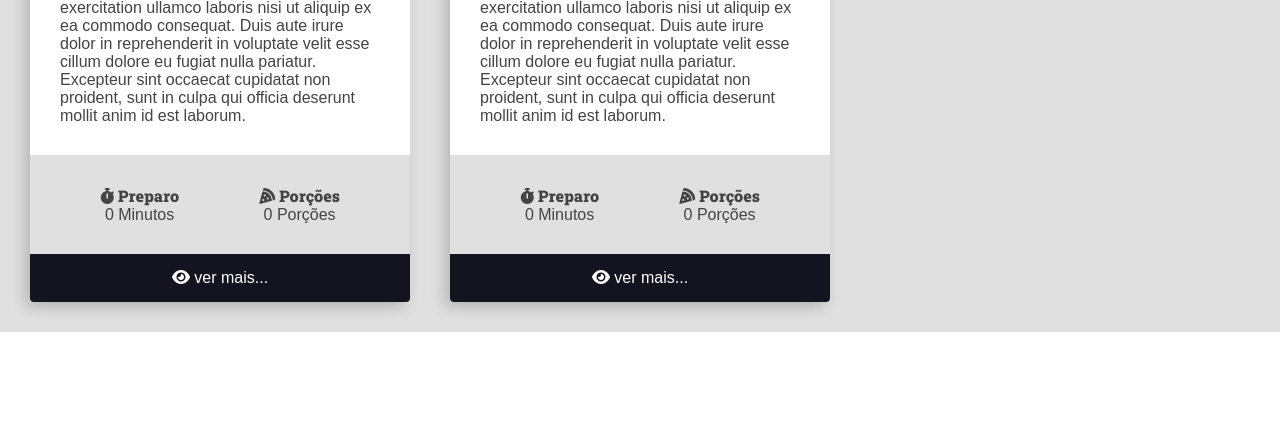
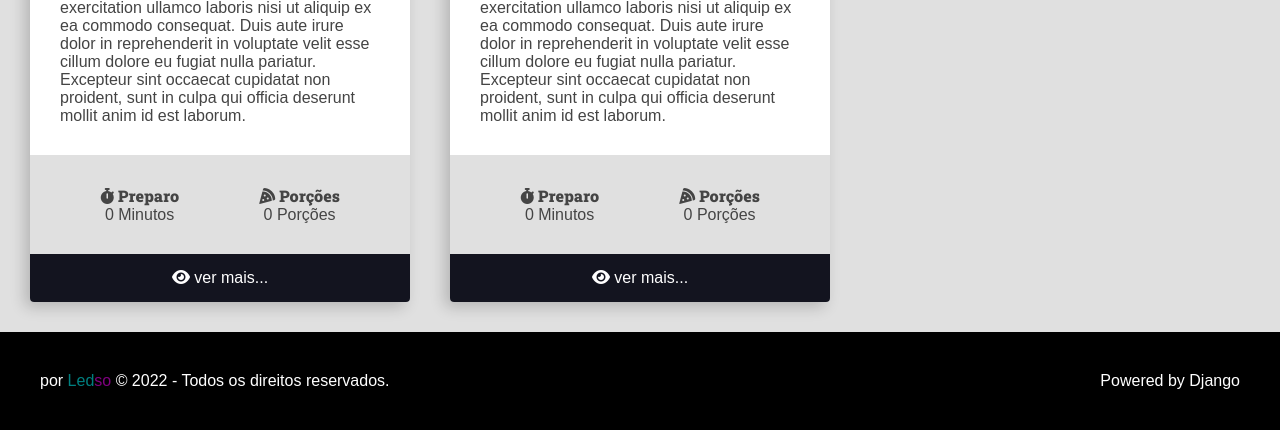
Before and after one commit to cledsupper/curso-django-projeto1, a Django app: page /recipes/ in a window 1280 px wide. Shown: the part 1603-2033 px from the top of the page. Before the commit the page ends 1935 px from the top, so only its background shows below. Run offline with Django 4.2, Linux system fonts and the light colour scheme; some libraries are stand-ins or nearby versions.

Commit message:
Footer and search button design

```diff
--- a/recipes/templates/recipes/pages/home.html
+++ b/recipes/templates/recipes/pages/home.html
@@ -17,6 +17,8 @@
             {% include 'recipes/partials/recipe.html' %}
         </div>
     </main>
+
+    {% include 'recipes/partials/footer.html' %}
 </body>
 
 {% include 'recipes/partials/foot.html' %}
--- /dev/null
+++ b/recipes/templates/recipes/partials/footer.html
@@ -0,0 +1,13 @@
+<footer class="main-footer">
+    <div class="developer">
+        <a href="https://cledsupper.github.io/" target="_blank" rel="noreferrer noopener">
+            por <span class="dev-led">Led</span><span class="dev-so">so</span> &copy; 2022 - Todos os direitos reservados.
+        </a>
+    </div>
+
+    <div class="powered">
+        <a href="https://www.djangoproject.com/" target="_blank" rel="noreferrer noopener">
+            Powered by Django
+        </a>
+    </div>
+</footer>
--- a/recipes/templates/recipes/partials/head.html
+++ b/recipes/templates/recipes/partials/head.html
@@ -111,6 +111,11 @@
             background: rgba(0, 0, 0, .05);
         }
 
+        .search-button:hover {
+            border-color: var(--color-primary);
+            background: var(--color-white);
+        }
+
         .search-form:focus-within {
             border-color: var(--color-primary);
             background: var(--color-white);
@@ -214,6 +219,32 @@
             filter: brightness(2);
         }
 
+        .main-footer {
+            background: var(--color-black);
+            padding: var(--spacing-gutter-large);
+        }
+
+        .main-footer a {
+            color: var(--color-white);
+            text-decoration: none;
+        }
+
+        .main-footer .dev-led {
+            color: rgba(0, 127, 127, 1);
+        }
+
+        .main-footer .dev-so {
+            color: rgba(127, 0, 127, 1);
+        }
+
+        .developer {
+            display: inline-block;
+        }
+
+        .powered {
+            float: right;
+        }
+
         :root {
             --color-primary: #269fe6;
             --color-primary-hover: #2086c2;
```
